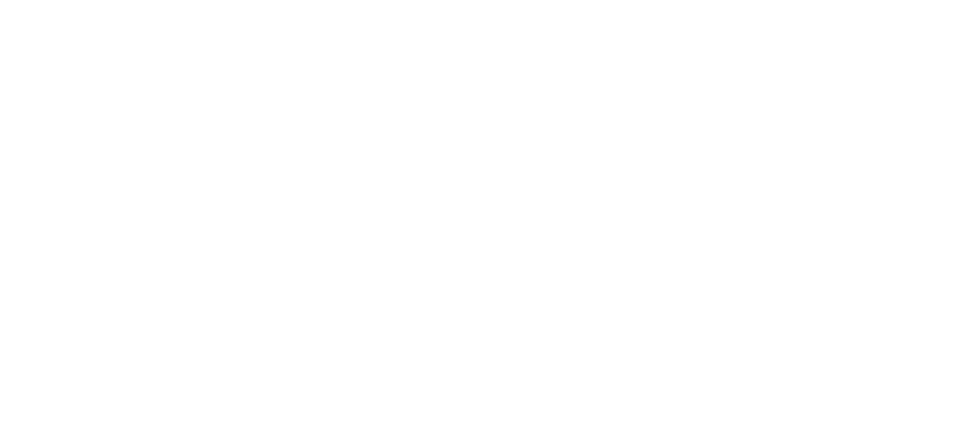
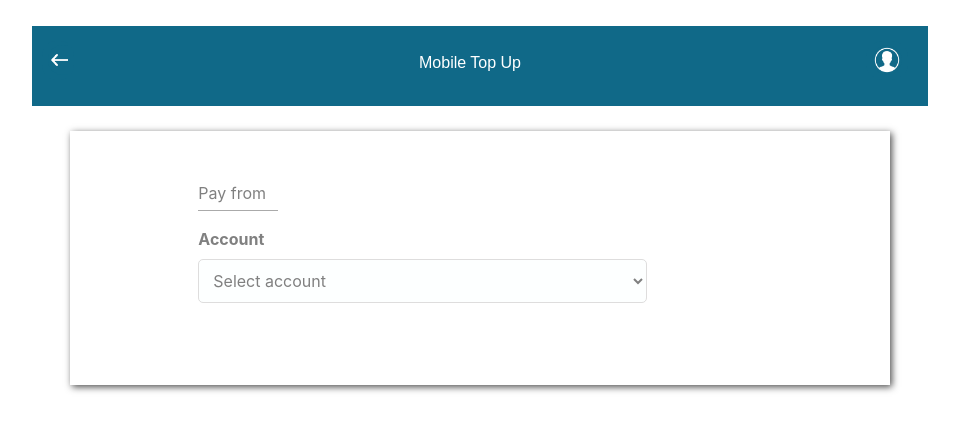
Before and after one commit to kambleaa007/TrainingReactJS, a React (Create React App) app: page /mobileTopup in a window 1280 px wide. Shown: the top 430 px of the page, without its empty margins (160-1119 px from the left). Built offline with nearby package versions, Linux system fonts and the light colour scheme.

Commit message:
task-7-added

```diff
--- a/src/App.js
+++ b/src/App.js
@@ -11,7 +11,7 @@
 import StandingOrder from "./Component/StandingOrder";
 import SetUpStanding from "./Component/SetUpStanding";
 import PrivateBankingPayment from "./Component/PrivateBankingPayment";
-
+import MobileTopUp from "./Component/MobileTopUp";
 
 import { BrowserRouter, Route, Switch } from 'react-router-dom';
 
@@ -39,6 +39,7 @@
               <Route path="/standingOrders" component={(props) => ( <StandingOrder name={'Standing Orders'} isBack={true} setData={setData} accounts={data.Accounts}  /> )} />
               <Route path="/setUpNewOrder" component={(props) => ( <SetUpStanding  name={'Set up Standing...'} isBack={true} /> )} />
               <Route path="/privateBankingPayment" component={(props) => ( <PrivateBankingPayment  name={'Private Banking Payment'} isBack={true} /> )} />
+              <Route path="/mobileTopup" component={(props) => ( <MobileTopUp  name={'Mobile Top Up'} isBack={true} /> )} />
 
 
             </Switch>
--- /dev/null
+++ b/src/Component/MobileTopUp.js
@@ -0,0 +1,77 @@
+import React, {useEffect, useState, useContext } from 'react';
+import Header from "./Header";
+
+import './SendMoney.css'
+
+import { GlobalContext } from "../Context/GlobalContext";
+
+function MobileTopUp(props) {
+
+    const globalContext = useContext(GlobalContext);
+
+
+    useEffect(()=>{
+        //props.setName('Send Money');
+    })
+
+
+    return (
+
+        <div className="Payments">
+            <Header name={props.name} isBack={props.isBack}/>
+            <MobileTopUpBody />
+            {
+            /* <GlobalConsumer>
+                {
+                    (accounts)=>{
+                        return <div>Acc {accounts.length}</div>
+                    }
+                }
+            </GlobalConsumer>
+            Acc length {globalContext.Global.Accounts.length}// works syntax
+            <SendBody {...props} />
+            */
+            }
+
+        </div>
+
+     );
+}
+
+
+
+function MobileTopUpBody(props) {
+
+    const globalContext = useContext(GlobalContext);
+
+
+    const [value,setValue] = useState('');
+    const handleSelect= (e) =>{
+      setValue(e)
+    }
+
+    return(
+        <div className="Send">
+            <div className="SendHeader">
+                <p>Pay from</p>
+                <ul>
+                <label ><strong>Account</strong> </label>
+                <select onChange={(event) => handleSelect(event.target.value)}>
+                    <option value="">Select account</option>
+                    {
+                        globalContext.Global.Accounts.map(i => (
+                            <option value={i.id} key={i.id}>{i.type} - {i.name}</option>
+                        ))
+                    }
+                </select>
+                </ul>
+            </div>
+        </div>
+    )
+}
+
+
+
+
+
+export default MobileTopUp;
```
Also changed, not shown: 1 other file (tests, documents, lock files or other folders).
